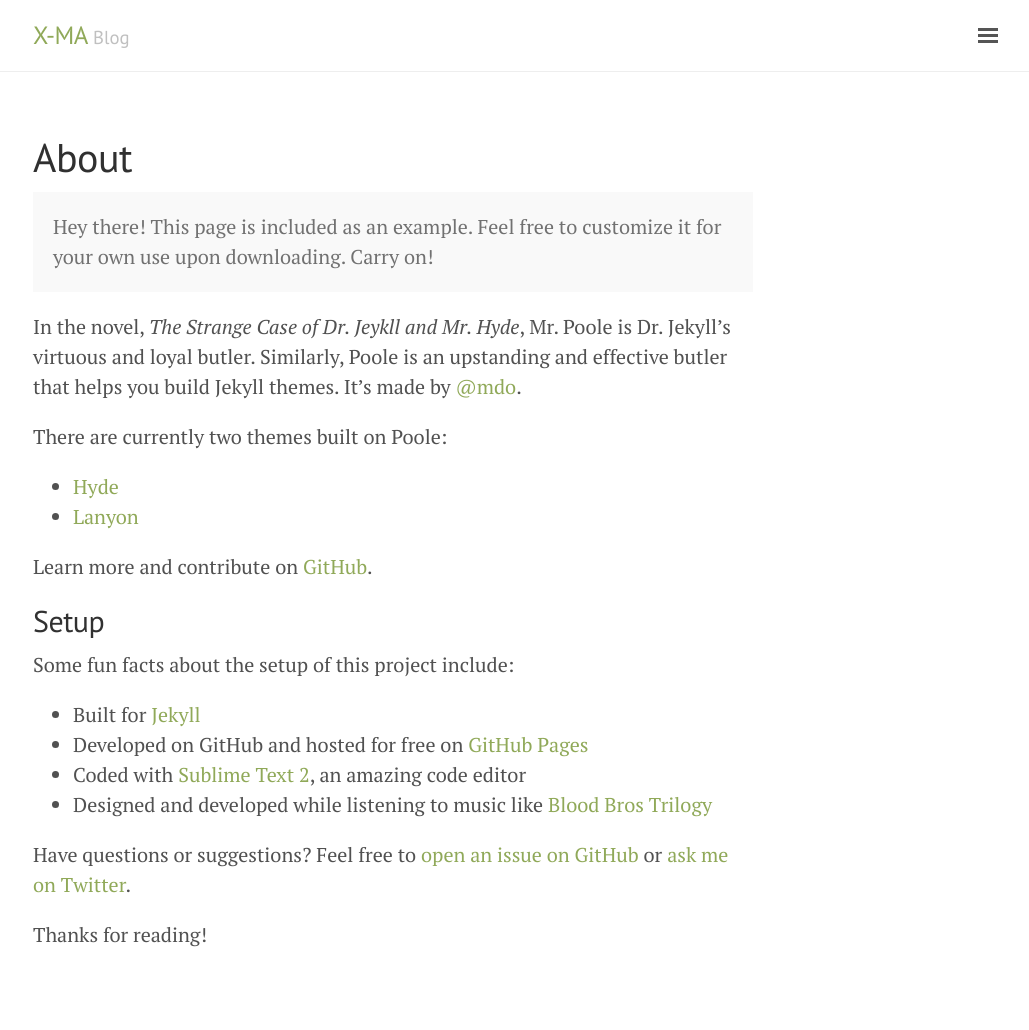
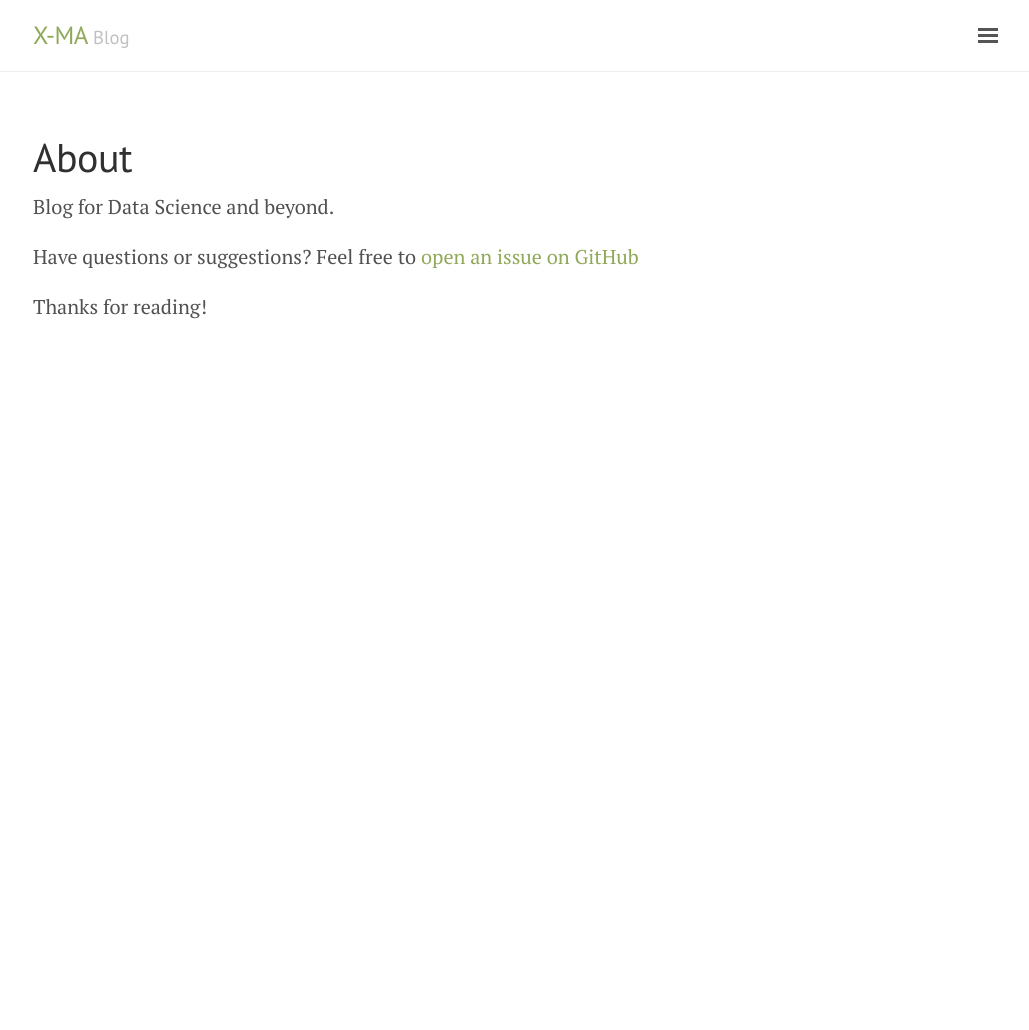
Before and after one commit to ma010/ma010.github.io, a Jekyll site: the page built from about.md, in a window 1280 px wide. Shown: the whole page, without its empty margins (247-1276 px from the left). Built offline with Jekyll 4.4.1, drawn with Linux system fonts in a browser that asks for light colours; nearby versions of some CDN libraries; after the commit the page ends 900 px from its top, so only the background shows below that.

Commit message:
Edited about.md

```diff
--- a/about.md
+++ b/about.md
@@ -3,28 +3,26 @@ layout: page
 title: About
 ---
 
-<p class="message">
-  Hey there! This page is included as an example. Feel free to customize it for your own use upon downloading. Carry on!
-</p>
 
-In the novel, *The Strange Case of Dr. Jeykll and Mr. Hyde*, Mr. Poole is Dr. Jekyll's virtuous and loyal butler. Similarly, Poole is an upstanding and effective butler that helps you build Jekyll themes. It's made by [@mdo](https://twitter.com/mdo).
+Blog for Data Science and beyond.
 
-There are currently two themes built on Poole:
+<!-- There are currently two themes built on Poole: -->
 
-* [Hyde](http://hyde.getpoole.com)
-* [Lanyon](http://lanyon.getpoole.com)
+<!-- * [Hyde](http://hyde.getpoole.com) -->
+<!-- * [Lanyon](http://lanyon.getpoole.com) -->
 
-Learn more and contribute on [GitHub](https://github.com/poole).
+<!-- Learn more and contribute on [GitHub](https://github.com/poole). -->
 
-## Setup
+<!-- ## Setup -->
 
-Some fun facts about the setup of this project include:
+<!-- Some fun facts about the setup of this project include: -->
 
-* Built for [Jekyll](http://jekyllrb.com)
-* Developed on GitHub and hosted for free on [GitHub Pages](https://pages.github.com)
-* Coded with [Sublime Text 2](http://sublimetext.com), an amazing code editor
-* Designed and developed while listening to music like [Blood Bros Trilogy](https://soundcloud.com/maddecent/sets/blood-bros-series)
+<!-- * Built for [Jekyll](http://jekyllrb.com) -->
+<!-- * Developed on GitHub and hosted for free on [GitHub Pages](https://pages.github.com) -->
+<!-- * Coded with [Sublime Text 2](http://sublimetext.com), an amazing code editor -->
+<!-- * Designed and developed while listening to music like [Blood Bros Trilogy](https://soundcloud.com/maddecent/sets/blood-bros-series) -->
 
-Have questions or suggestions? Feel free to [open an issue on GitHub](https://github.com/poole/issues/new) or [ask me on Twitter](https://twitter.com/mdo).
+ Have questions or suggestions? Feel free to [open an issue on GitHub](https://github.com/ma010/ma010.github.io)
+ <!-- or [ask me on Twitter](https://twitter.com/mdo). -->
 
 Thanks for reading!
```
